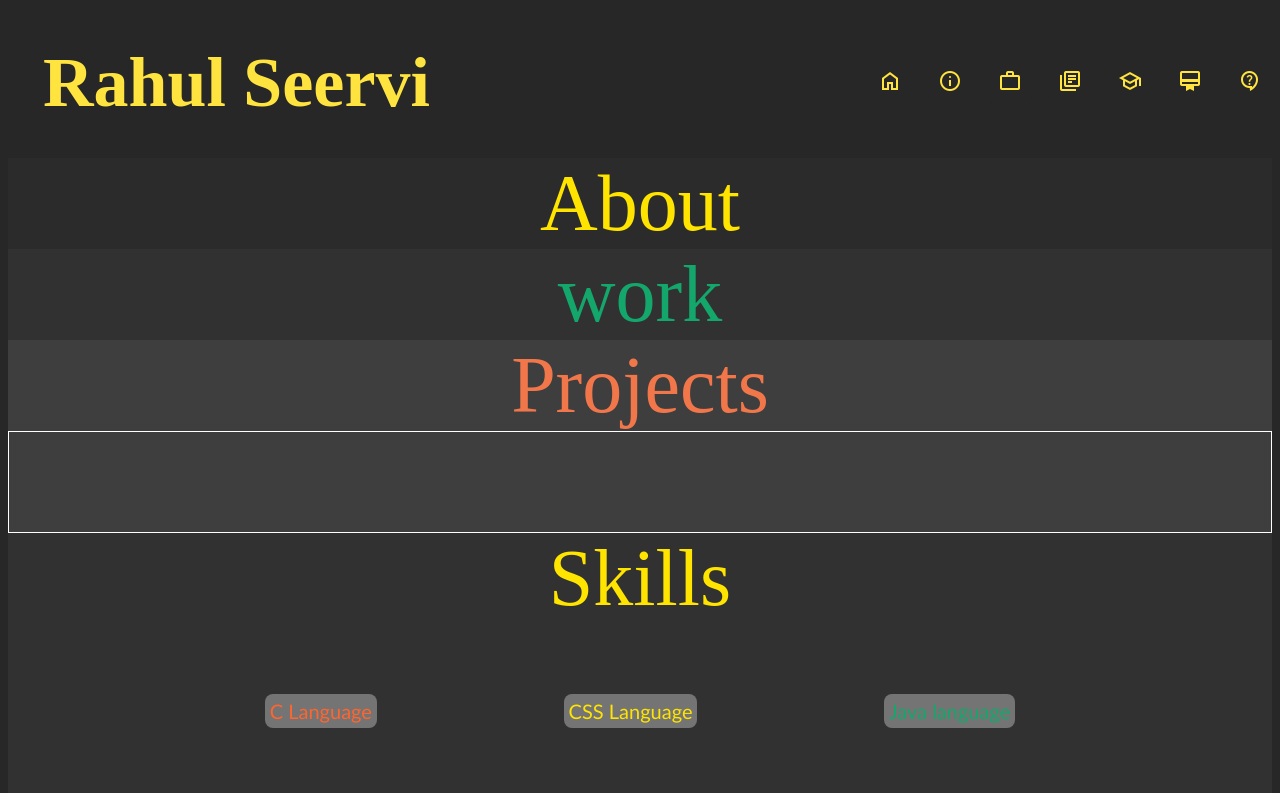
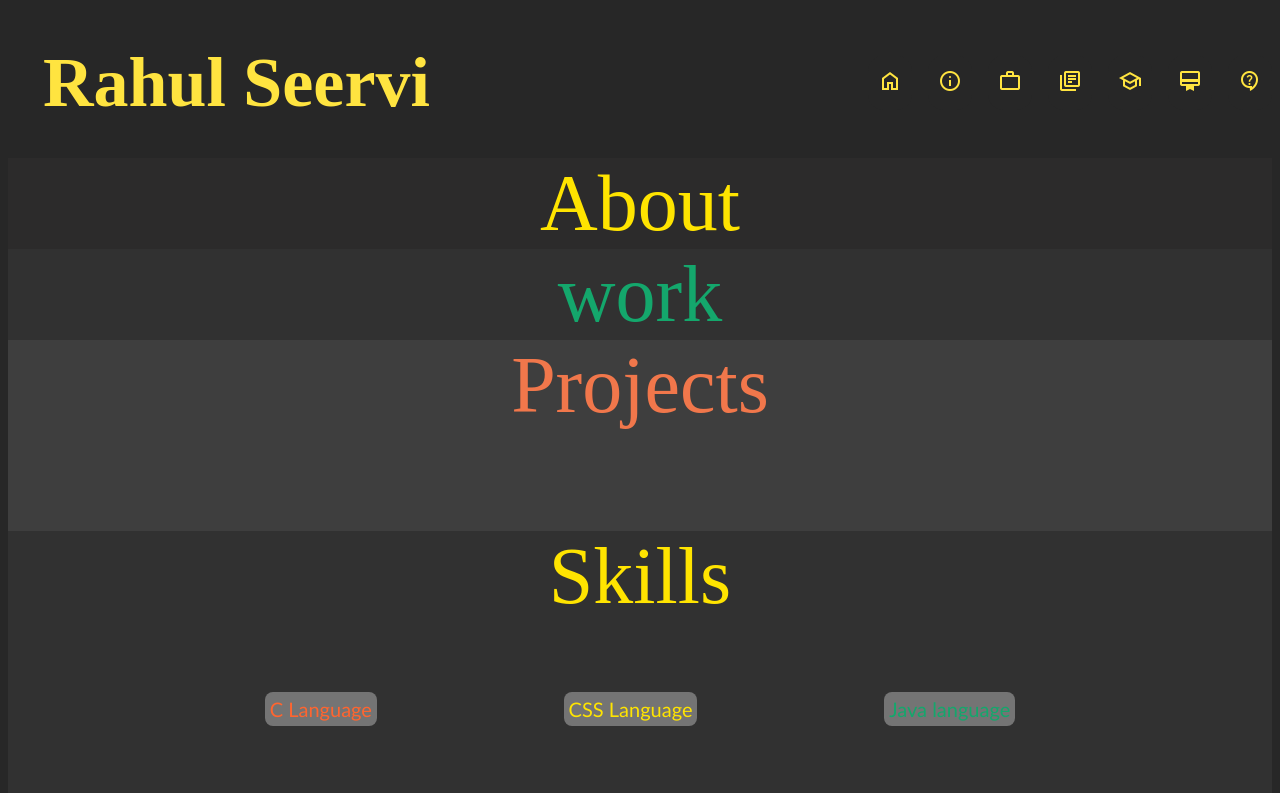
Before and after one commit to web-wizrd/Resume-Profile, a plain HTML site: page index.html in a window 1280 px wide. Shown: the top 793 px of the page. Drawn offline with nearby package versions, Linux system fonts and the light colour scheme.

Commit message:
removed underline border

```diff
--- a/styles.css
+++ b/styles.css
@@ -299,7 +299,7 @@
 .projects{
     display: flex;
     justify-content: space-evenly;
-    border: 1px white solid;
+    border: px white solid;
     height: 100px;
     align-self: start;
     align-content: row;
```
